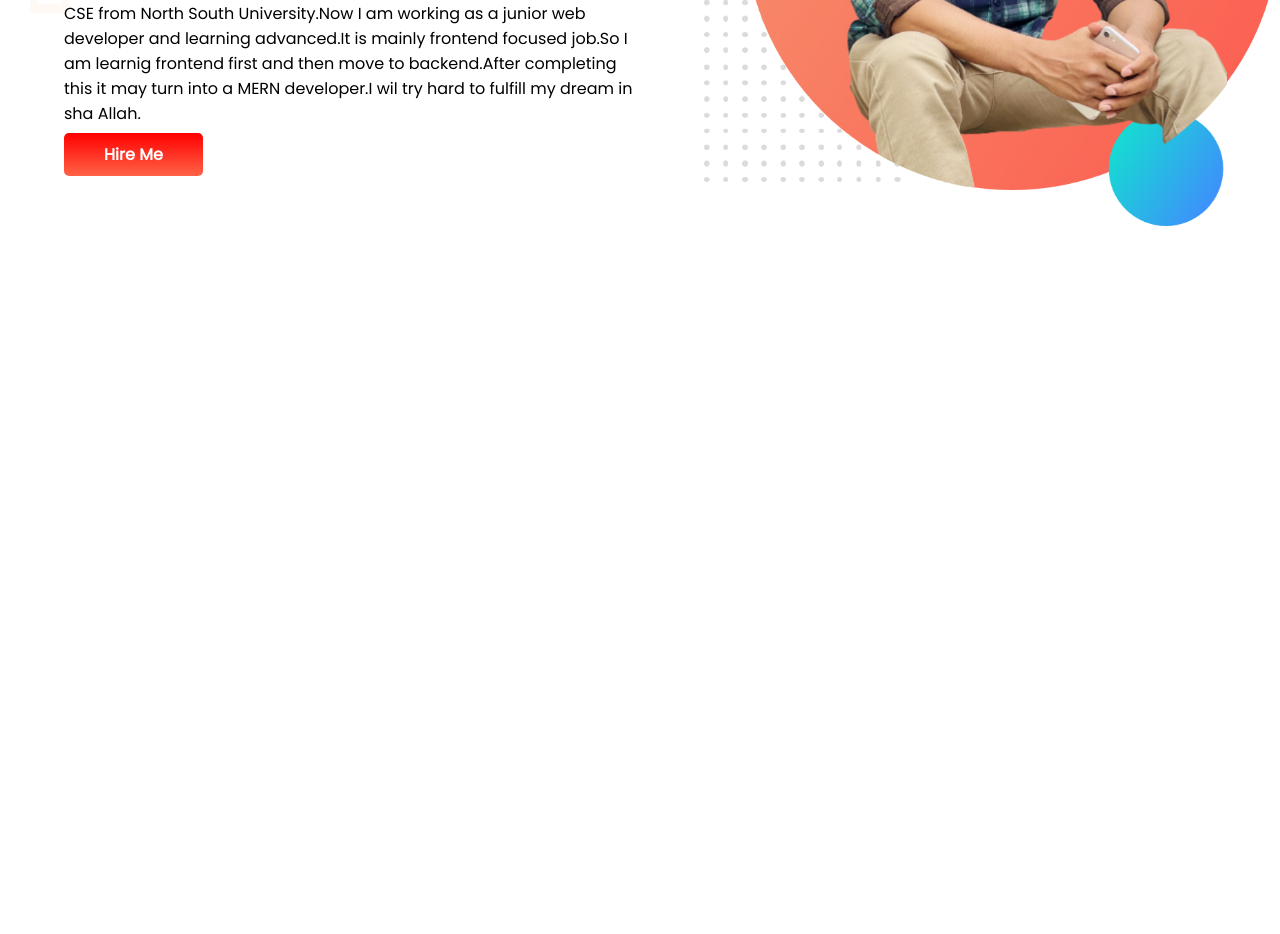
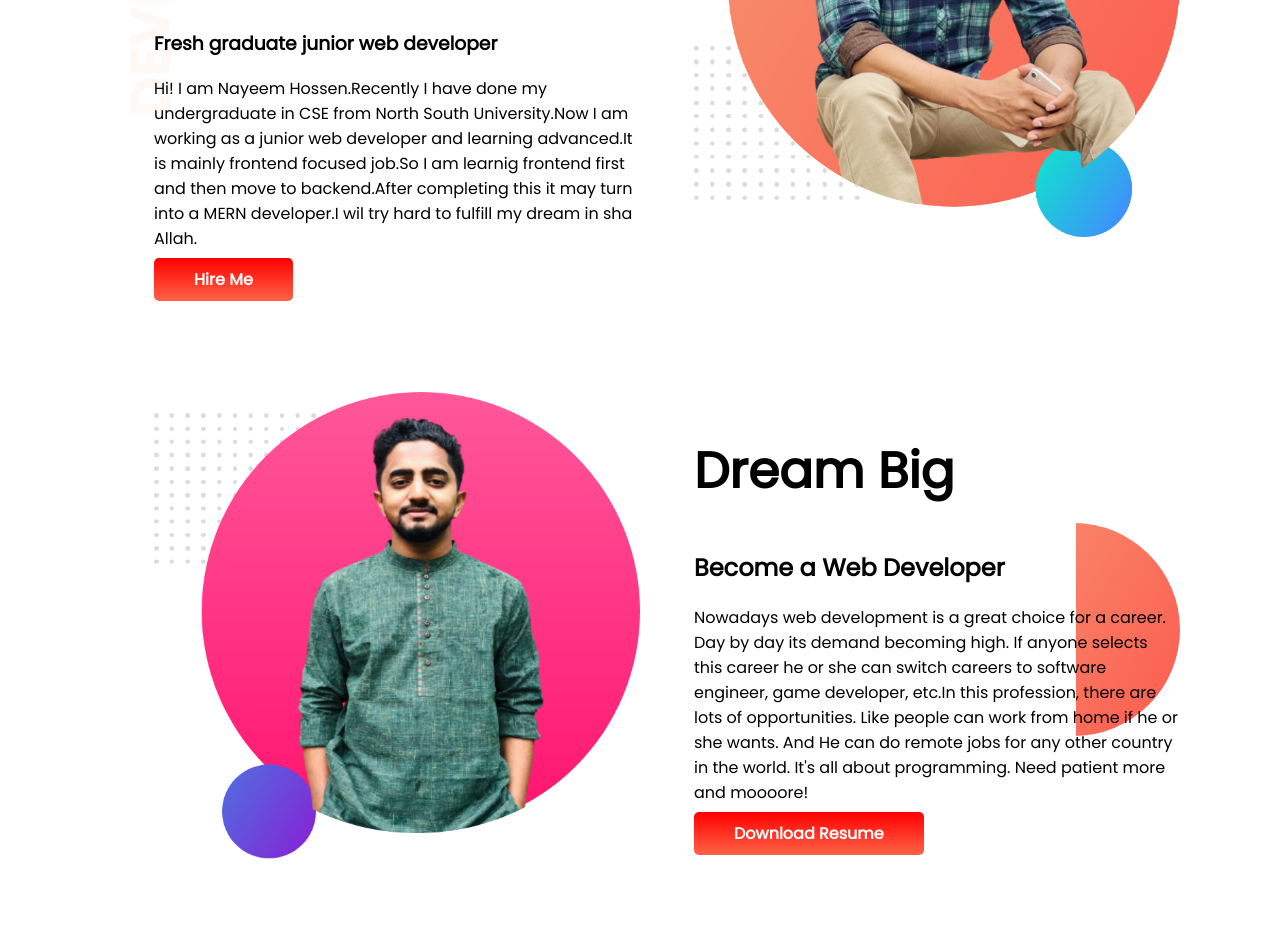
Before and after one commit to NayeemHossenn/developer-portfolio, a plain HTML site: page index.html in a window 1280 px wide. Shown: the part 346-1280 px from the top of the page. Before the commit the page ends 800 px from the top, so only its background shows below. Drawn offline with Linux system fonts and the light colour scheme.

Commit message:
middle part added

```diff
--- a/index.html
+++ b/index.html
@@ -18,7 +18,7 @@
             <h1>Welocme To</h1>
             <h1><span class="orange-color">Nayeem's</span> world!</h1>
             <h3>Fresh graduate junior web developer</h3>
-            <p>Hi! I am Nayeem Hossen.Recently I have done my undergraduate on CSE from North South University.Now I am
+            <p>Hi! I am Nayeem Hossen.Recently I have done my undergraduate in CSE from North South University.Now I am
                 working as a junior web developer and learning advanced.It is mainly frontend focused job.So I am
                 learnig
                 frontend first and then move to backend.After completing this it may turn into a MERN developer.I wil
@@ -26,10 +26,28 @@
                 hard to fulfill my dream in sha Allah.</p>
             <a class="link-button" target="_blank" href="https://www.linkedin.com/in/nayeem-hossen/">Hire Me</a>
         </div>
+
         <div class="half-width">
             <img src="images/nayeem-bg.png" alt="nayeem">
         </div>
     </section>
+    <section class="dream-big">
+        <div class="half-width">
+            <img src="images/my-bg2 .png" alt="">
+
+        </div>
+        <div class="half-width">
+            <h1>Dream Big</h1>
+            <h2>Become a Web Developer </h2>
+            <p>Nowadays web development is a great choice for a career. Day by day its demand becoming high. If anyone
+                selects this career he or she can switch careers to software engineer, game developer, etc.In this
+                profession, there are lots of opportunities. Like people can work from home if he or she wants. And He
+                can do remote jobs for any other country in the world. It's all about programming. Need patient more and
+                moooore!</p>
+            <a class="link-button" target="_blank" href="https://www.linkedin.com/in/nayeem-hossen/">Download Resume</a>
+        </div>
+    </section>
+
 
 </body>
 
--- a/style.css
+++ b/style.css
@@ -13,6 +13,7 @@ h1 {
 
 section {
     display: flex;
+    margin: 100px;
 }
 
 .half-width {
@@ -37,3 +38,9 @@ section {
     background-image: url(images/top-banner.png);
     background-repeat: no-repeat;
 }
+
+.dream-big {
+    background-image: url(images/exp-bg.png);
+    background-repeat: no-repeat;
+    background-position: right;
+}
```
Also changed, not shown: images/exp-bg.png (added), images/my-bg2 .png (added).
